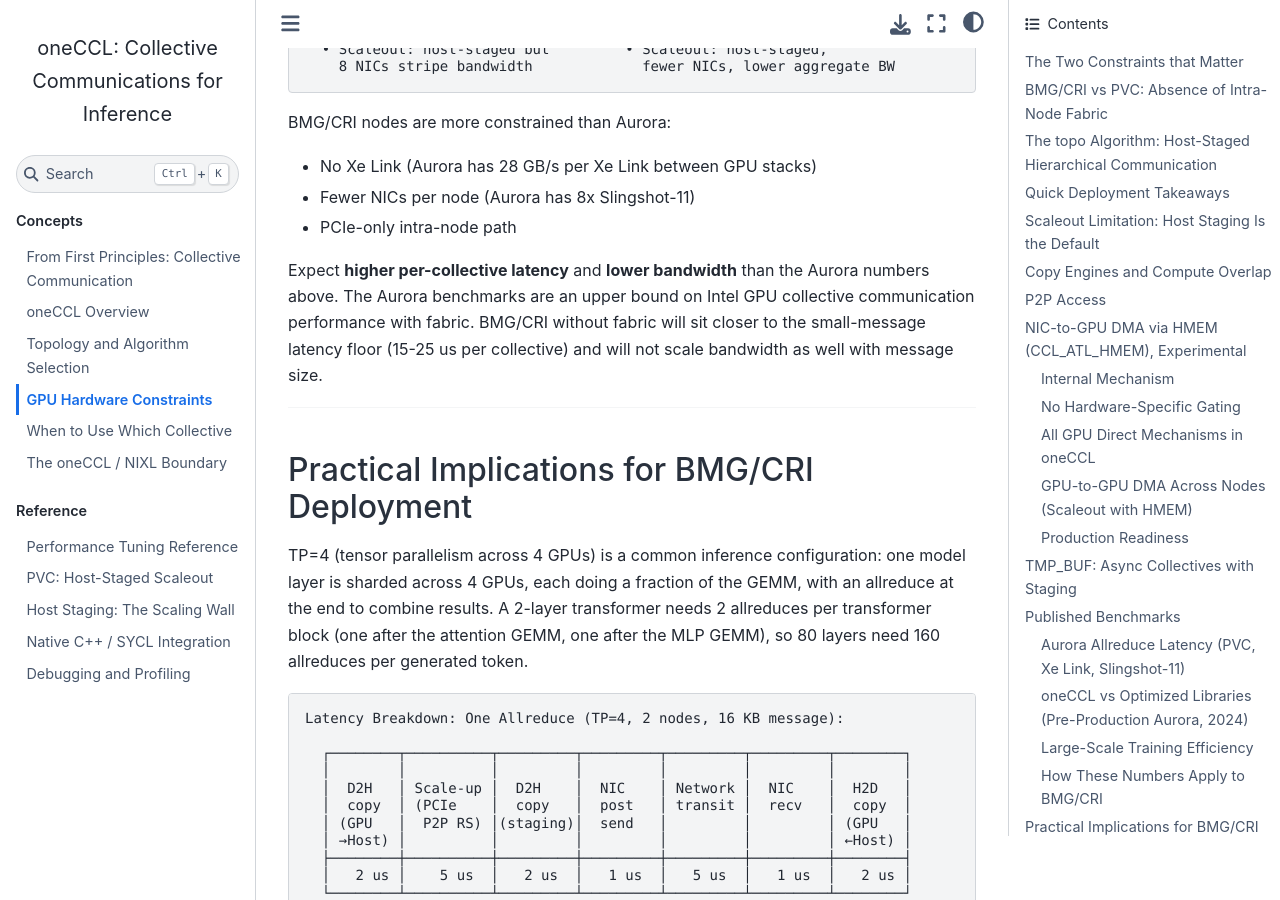
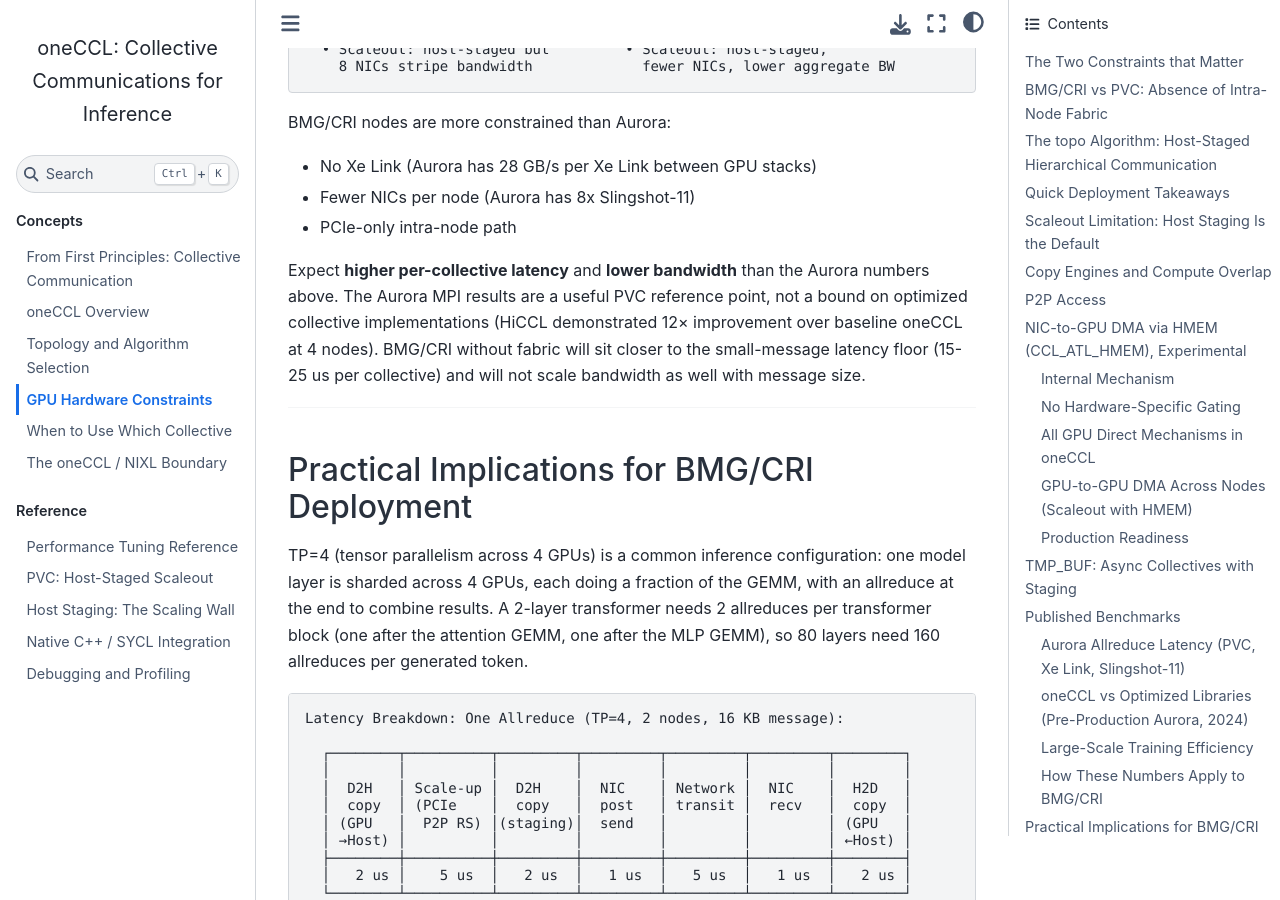
Before and after one commit to tsg-/oneccl-tutorial, a Jupyter Book: the page built from chapters/pvc_hardware_constraints.md, in a window 1280 px wide and 900 px high, scrolled down 16550 px. Built offline with Jupyter Book 1.0.4 settings and Sphinx 7.4.7 and the Sphinx Book theme 1.1.4, drawn with Linux system fonts in a browser that asks for light colours; pages that are not in the unit, such as notebooks, are missing from menus.

Commit message:
tighten scaling claims: separate mechanism, microbenchmark, and decode wall
- Aurora allreduce data is "consistent with" the model, not proof of the
  decode crossover (measures a different question)
- HiCCL improvement indicates topology-aware staging helps, not that
  "staging is the bottleneck, not algorithm selection"
- Aurora MPI results are a reference point, not an upper bound on
  optimized implementations
- Recursive doubling phrased as "indicated by published curves"
- Amdahl claim fixed: units are nodes (96-192 tiles), not tiles
- pvc_scalability abstract: "always select direct" → scoped to selector
  conditions considered

Co-Authored-By: Claude Opus 4.6 <noreply@anthropic.com>

```diff
--- a/chapters/pvc_hardware_constraints.md
+++ b/chapters/pvc_hardware_constraints.md
@@ -697,10 +697,10 @@ BMG/CRI nodes are more constrained than Aurora:
 - PCIe-only intra-node path
 
 Expect **higher per-collective latency** and **lower bandwidth** than the Aurora numbers
-above. The Aurora benchmarks are an upper bound on Intel GPU collective communication
-performance with fabric. BMG/CRI without fabric will sit closer to the small-message
-latency floor (15-25 us per collective) and will not scale bandwidth as well with
-message size.
+above. The Aurora MPI results are a useful PVC reference point, not a bound on optimized
+collective implementations (HiCCL demonstrated 12× improvement over baseline oneCCL at
+4 nodes). BMG/CRI without fabric will sit closer to the small-message latency floor
+(15-25 us per collective) and will not scale bandwidth as well with message size.
 
 ---
 
```
Also changed, not shown: chapters/host_staging_scaling.md (+14 -11 lines), chapters/pvc_scalability.md (+1 -1 lines).
